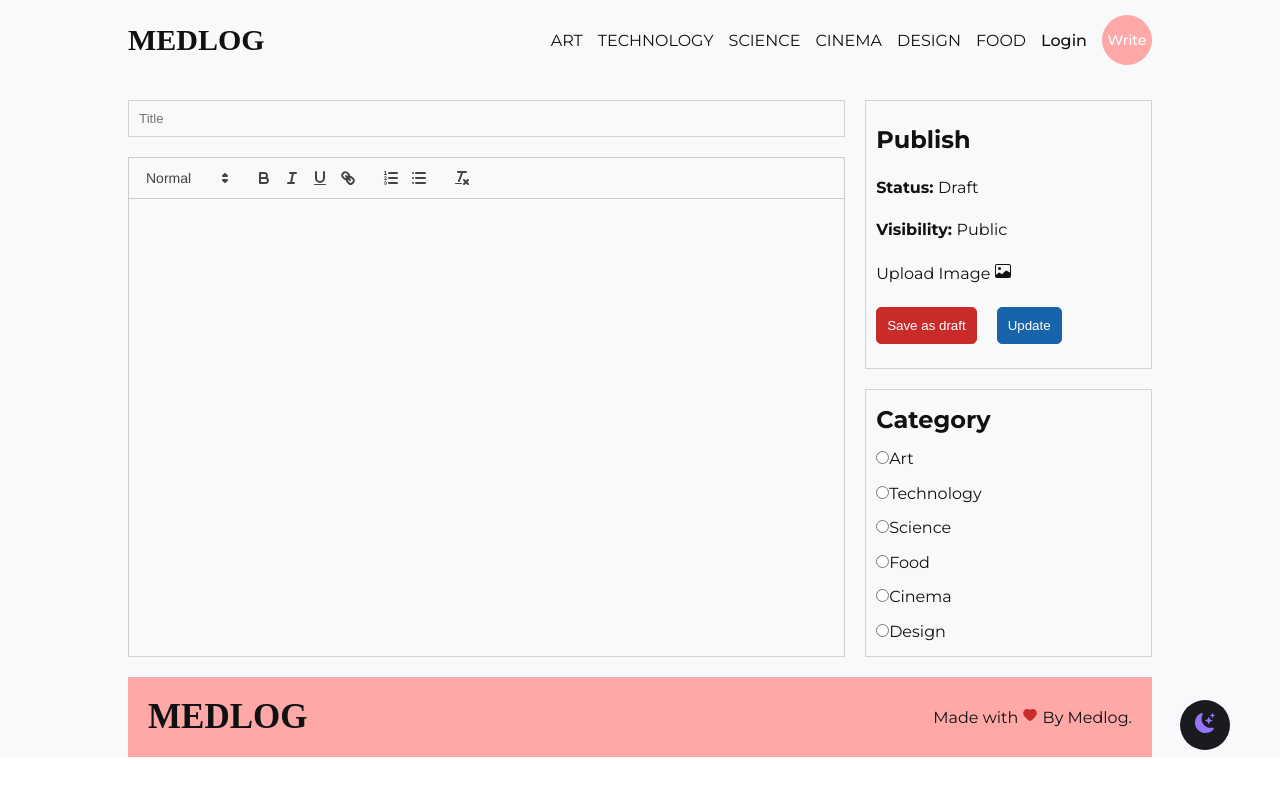
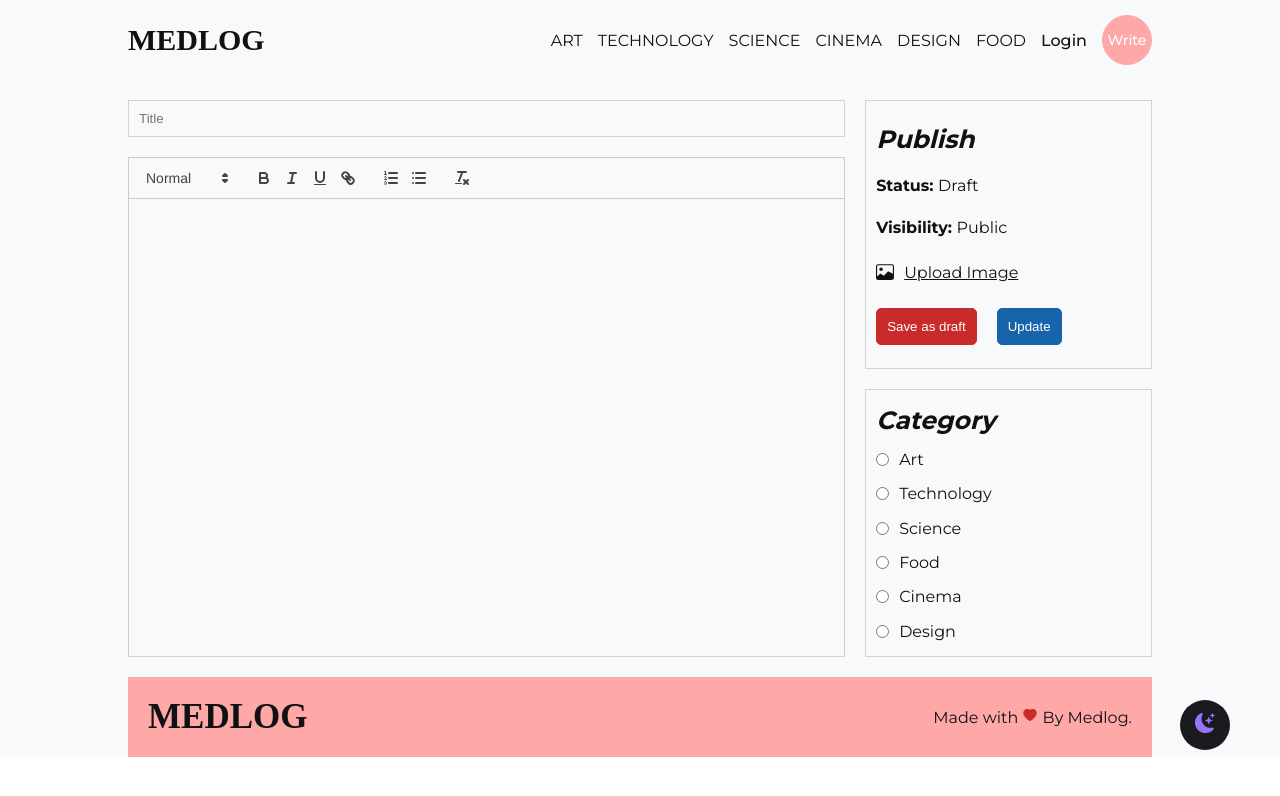
Before and after one commit to nejmiyassine/blog-app, a React (Create React App) app in the folder client/: page /write in a window 1280 px wide. Shown: the top 796 px of the page. Built offline with nearby package versions, Linux system fonts and the light colour scheme; a web font is replaced by a local one.

Commit message:
Finish the write page

```diff
--- a/client/src/pages/Home/Home.scss
+++ b/client/src/pages/Home/Home.scss
@@ -18,6 +18,10 @@
         flex-direction: column;
         justify-content: space-between;
         gap: 20px;
+
+        h2 {
+          font-size: 35px;
+        }
 
         p {
           color: $dark-100;
--- a/client/src/pages/Write/Write.scss
+++ b/client/src/pages/Write/Write.scss
@@ -45,6 +45,30 @@
       border: 1px solid lightgray;
       padding: 10px;
 
+      h2 {
+        font-size: 25px;
+        font-style: italic;
+      }
+
+      label {
+        margin-left: 10px;
+      }
+
+      .upload {
+        display: flex;
+        align-items: center;
+
+        label {
+          text-decoration: underline;
+          cursor: pointer;
+        }
+
+        svg {
+          font-size: 18px;
+          margin-top: 4px;
+        }
+      }
+
       .buttons {
         display: flex;
         align-items: center;
@@ -57,9 +81,8 @@
           border-radius: 5px;
           color: $white;
           cursor: pointer;
-        }
 
-        .save {
+          &:first-child {
             border: 1px solid $red-900;
             background-color: $red-900;
 
@@ -69,7 +92,7 @@
             }
           }
 
-        .update {
+          &:last-child {
             border: 1px solid $blue-900;
             background-color: $blue-900;
 
@@ -79,10 +102,16 @@
             }
           }
         }
+      }
 
       input[type='file'] {
         display: none;
       }
+
+      .category {
+        display: flex;
+        align-items: center;
       }
     }
   }
+}
--- a/client/src/pages/Write/Write.tsx
+++ b/client/src/pages/Write/Write.tsx
@@ -30,12 +30,12 @@ const Write: React.FC = () => {
             <b>Visibility: </b> Public
           </span>
           <input type='file' name='file' id='file' />
-          <label htmlFor='file'>
-            Upload Image{' '}
+          <div className='upload'>
             <span>
               <Bs.BsImage />
             </span>
-          </label>
+            <label htmlFor='file'>Upload Image</label>
+          </div>
           <div className='buttons'>
             <button className='save'>Save as draft</button>
             <button className='update'>Update</button>
@@ -43,11 +43,11 @@ const Write: React.FC = () => {
         </div>
         <div className='item'>
           <h2>Category</h2>
-          <div>
+          <div className='category'>
             <input type='radio' name='category' value='art' id='art' />
             <label htmlFor='art'>Art</label>
           </div>
-          <div>
+          <div className='category'>
             <input
               type='radio'
               name='category'
@@ -56,19 +56,19 @@ const Write: React.FC = () => {
             />
             <label htmlFor='technology'>Technology</label>
           </div>
-          <div>
+          <div className='category'>
             <input type='radio' name='category' value='science' id='science' />
             <label htmlFor='science'>Science</label>
           </div>
-          <div>
+          <div className='category'>
             <input type='radio' name='category' value='food' id='food' />
             <label htmlFor='food'>Food</label>
           </div>
-          <div>
+          <div className='category'>
             <input type='radio' name='category' value='cinema' id='cinema' />
             <label htmlFor='cinema'>Cinema</label>
           </div>
-          <div>
+          <div className='category'>
             <input type='radio' name='category' value='design' id='design' />
             <label htmlFor='design'>Design</label>
           </div>
```
Lines whose indentation alone changed are shown as unchanged.
